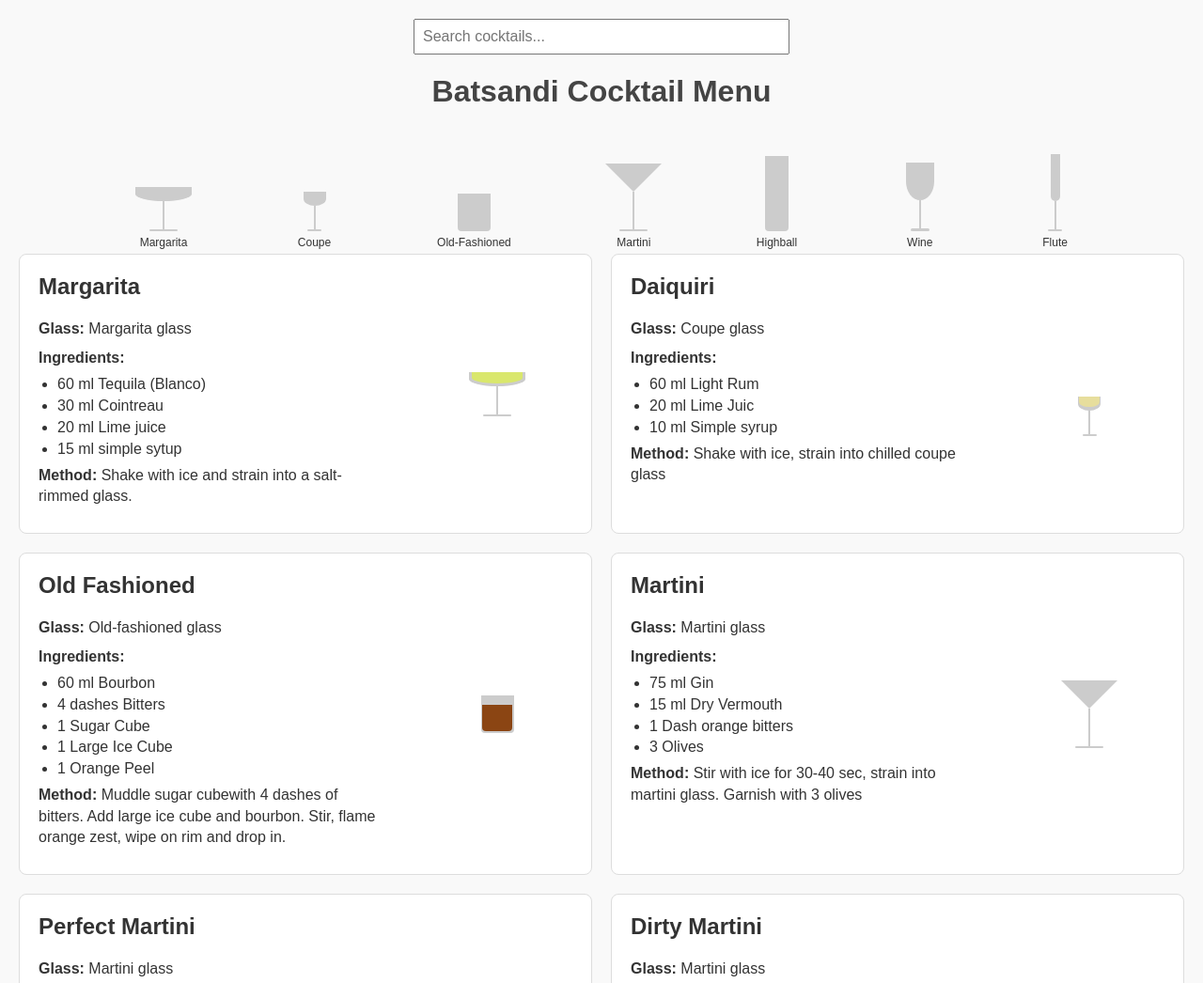
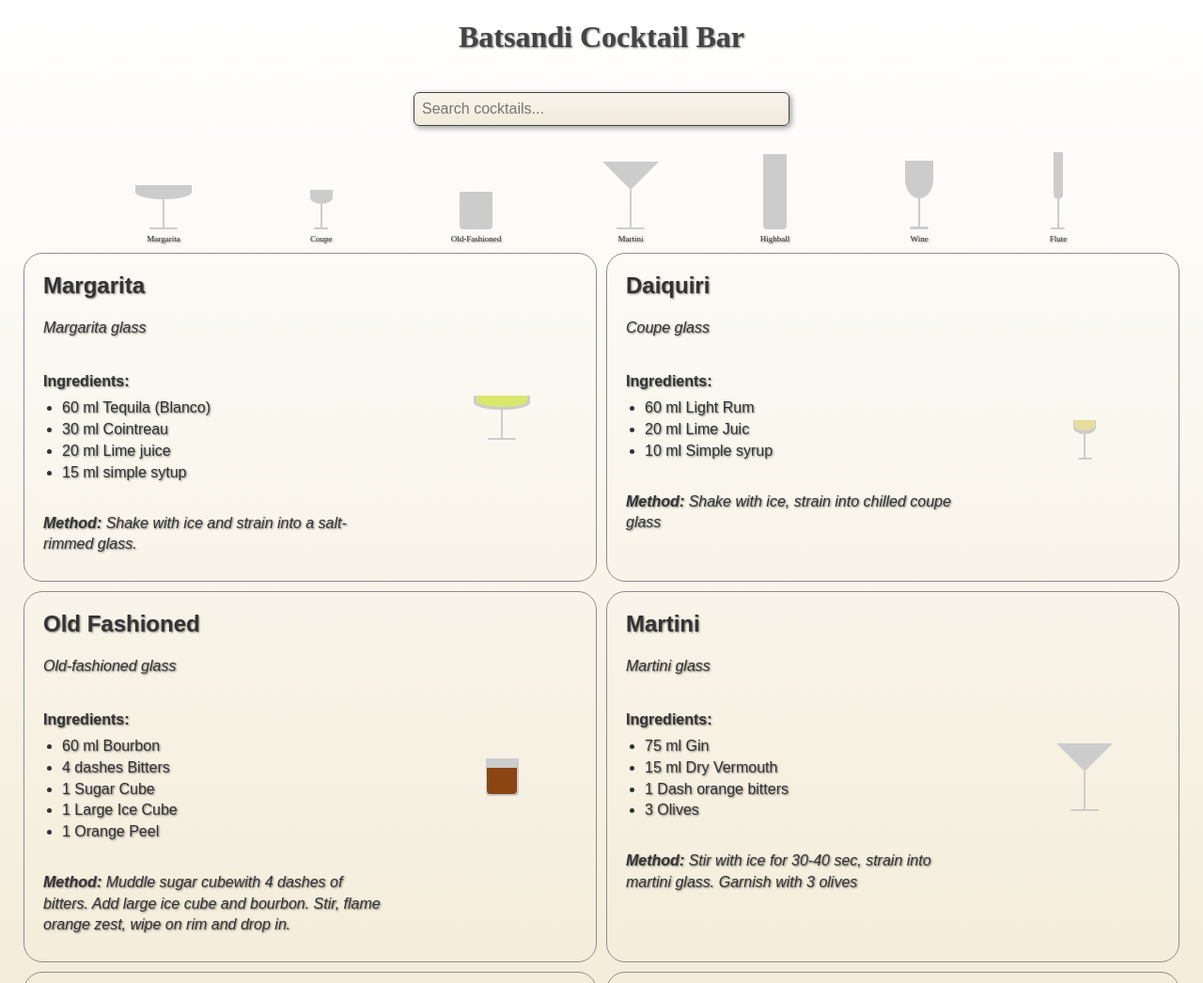
Before and after one commit to batsandi/cocktails, a website: page index.html in a window 1280 px wide. Shown: the top 1046 px of the page at 94% size. Drawn offline with Linux system fonts and the light colour scheme.

Commit message:
removed husky and fixed styles

```diff
--- a/index.html
+++ b/index.html
@@ -7,9 +7,8 @@
 <link rel="stylesheet" href="styles.css">
 </head>
 <body>
+<h1>Batsandi Cocktail Bar</h1>
 <input type="text" id="search-box" placeholder="Search cocktails..." />
-<h1>Batsandi Cocktail Menu</h1>
-
   <div class="glass-line">
     <div class="margarita-glass">
       <div class="glass">
--- a/package.json
+++ b/package.json
@@ -4,8 +4,5 @@
   },
   "scripts": {
     "inject-json": "node inject-json.js"
-  },
-  "devDependencies": {
-    "husky": "^9.1.7"
   }
 }
--- a/render-script.js
+++ b/render-script.js
@@ -14,12 +14,14 @@ function renderCocktailCards(cocktails) {
     const cocktailInfo = `
       <div class="cocktail-info">
         <h2>${cocktail.name}</h2>
-        <p><strong>Glass:</strong> ${cocktail.glass}</p>
+        <p><em>${cocktail.glass}</em></p>
+        <br>
         <p><strong>Ingredients:</strong></p>
         <ul>
           ${cocktail.ingredients.map(ingredient => `<li>${ingredient}</li>`).join('')}
         </ul>
-        <p><strong>Method:</strong> ${cocktail.method}</p>
+        <br>
+        <p><em><strong>Method:</strong> ${cocktail.method}</em></p>
       </div>
     `;
 
--- a/styles.css
+++ b/styles.css
@@ -1,12 +1,16 @@
 body {
-    font-family: Arial, sans-serif;
+    font-family: Constantia, sans-serif;
     margin: 20px;
-    background: #f9f9f9;
+    /* background: #f9f9f9; */
     color: #333;
+    background: linear-gradient(to bottom, #ffffff, #e8d9b3);
+    text-shadow: 1px 1px 2px rgba(0, 0, 0, 0.5); /* Subtle text shadow */
+
   }
 
   h1 {
     text-align: center;
+    font-family: 'Broadway';
     margin-bottom: 40px;
     font-size: 2em;
     color: #444;
@@ -17,25 +21,37 @@ body {
     width: 100%;
     max-width: 400px;
     margin: 0 auto 20px auto;
+    font-family: 'Broadway', 'Arial';
     font-size: 1em;
     padding: 8px;
     box-sizing: border-box;
+    border: 1px solid #444; /* A dark outline */
+    border-radius: 6px; /* Slightly rounded for a softer vintage look */
+    background: linear-gradient(to bottom, #f7f4eb, #f2ebdb); /* Subtle gradient for a parchment-like feel */
+    box-shadow: 2px 2px 6px rgba(0, 0, 0, 0.4); /* Adds a shadow for depth */
   }
 
   .cocktail-grid {
     display: grid;
-    grid-template-columns: 1fr 1fr;
-    gap: 20px;
+    grid-template-columns: 1fr; /* Single column layout for small screens */
+  }
+  @media (min-width: 801px) {
+    .cocktail-grid {
+      grid-template-columns: 1fr 1fr; /* Two-column layout for larger screens */
+    }
   }
 
   .cocktail-card {
-    background: #fff;
-    border: 1px solid #ddd;
-    border-radius: 8px;
+    background: linear-gradient(to bottom, #f6f0e1);
+    margin: 5px;
+    border: 1px solid #8e8b8b;
+    border-radius: 20px;
     display: flex;
     overflow: hidden;
     flex-direction: row;
   }
+
+
 
   .cocktail-info, .cocktail-visual {
     padding: 20px;
@@ -75,19 +91,33 @@ body {
   /* Glass Line */
 
   .glass-line {
+    max-width: 80%;
     display: flex;
     margin: 5px 10% 5px 10%;
     justify-content: space-between; /* Space between items */
     align-items: flex-end; /* Align items to the center */
-    gap: 20px; /* Adjust spacing between glasses */
+    flex-wrap: wrap; /* Allow items to wrap to the next line */
+    /* gap: 20px; */
   }
 
   .glass-label {
     display: block;
     text-align: center;
-    font-size: 12px;
+    font-family: 'Broadway';
+    font-size: 9px;
     margin-top: 5px;
     color: #333;
+  }
+
+  .glass-line {
+    display: flex;
+    margin: 5px auto; /* Center the element horizontally */
+    justify-content: space-between; /* Space between items */
+    align-items: flex-end; /* Align items to the bottom */
+    gap: 20px; /* Adjust spacing between glasses */
+    max-width: 100%; /* Ensure it does not exceed the container width */
+    box-sizing: border-box; /* Include padding and border in the element's total width and height */
+    padding: 0 10%; /* Add padding to ensure content does not touch the edges */
   }
 
   .drink {
```
Also changed, not shown: 1 other file.
